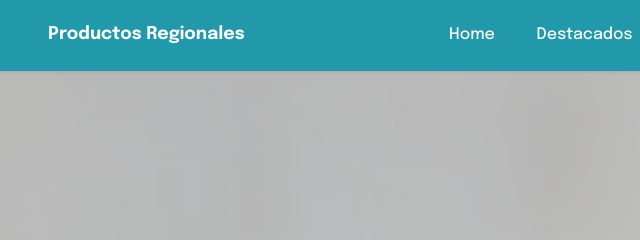
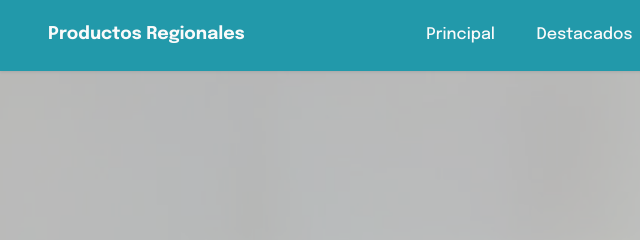
Before and after one commit to kevinpaco/kevinhia.github.io, a plain HTML site: page comprar.html in a window 1280 px wide. Shown: the top 240 px of the page, 0-640 px from the left. Drawn offline with Linux system fonts and the light colour scheme; files whose address does not match are found by name.

Commit message:
Update comprar.html

```diff
--- a/comprar.html
+++ b/comprar.html
@@ -107,7 +107,7 @@
                 <a
                   class="nav-link link text-white text-primary display-4"
                   href="index.html"
-                  >Home</a
+                  >Principal</a
                 >
               </li>
               <li class="nav-item">
```
